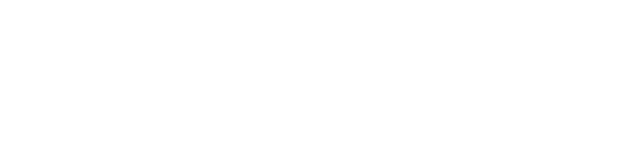
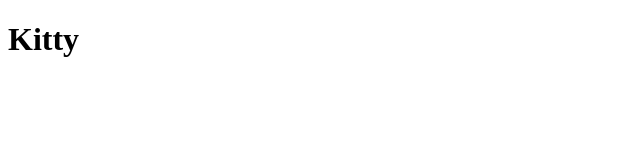
Before and after one commit to parkhabit/death-and-archaeology, a plain HTML site: page index.html in a window 1280 px wide. Shown: the whole page, without its empty margins (0-640 px from the left). Drawn offline with Linux system fonts and the light colour scheme.

Commit message:
h1 tag added

```diff
--- a/index.html
+++ b/index.html
@@ -6,6 +6,6 @@
 
     <body>
 
-
+        <h1>Kitty</h1>
     </body>
 </html>
```
